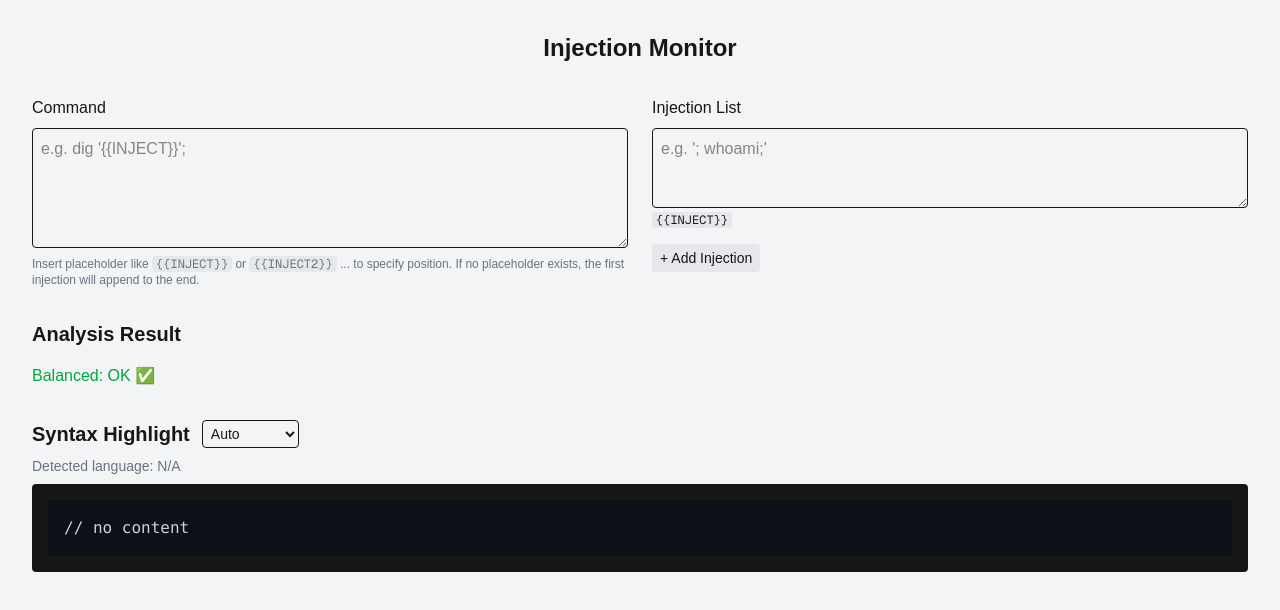
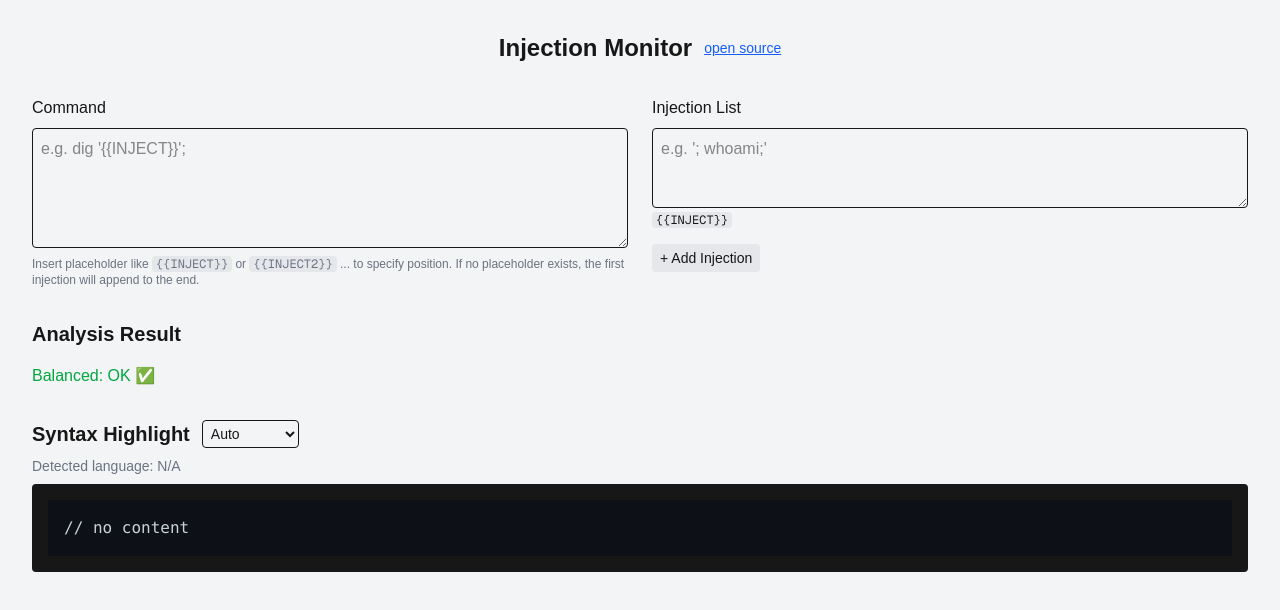
Before and after one commit to Vincent550102/injection-monitor, a Next.js app: page / in a window 1280 px wide. Shown: the top 610 px of the page. Built offline with nearby package versions, Linux system fonts and the light colour scheme.

Commit message:
Update icon

```diff
--- a/app/page.tsx
+++ b/app/page.tsx
@@ -178,7 +178,17 @@ export default function Home() {
 
   return (
     <main className="min-h-screen p-8 flex flex-col gap-8 bg-gray-100 dark:bg-neutral-900">
-      <h1 className="text-2xl font-bold text-center">Injection Monitor</h1>
+      <div className="flex items-center justify-center gap-3">
+        <h1 className="text-2xl font-bold">Injection Monitor</h1>
+        <a
+          href="https://github.com/Vincent550102/injection-monitor/"
+          target="_blank"
+          rel="noopener noreferrer"
+          className="text-blue-600 underline text-sm hover:text-blue-800"
+        >
+          open&nbsp;source
+        </a>
+      </div>
       <div className="flex flex-col md:flex-row gap-6">
         <div className="flex flex-col flex-1 gap-2">
           <label className="font-medium">Command</label>
```
